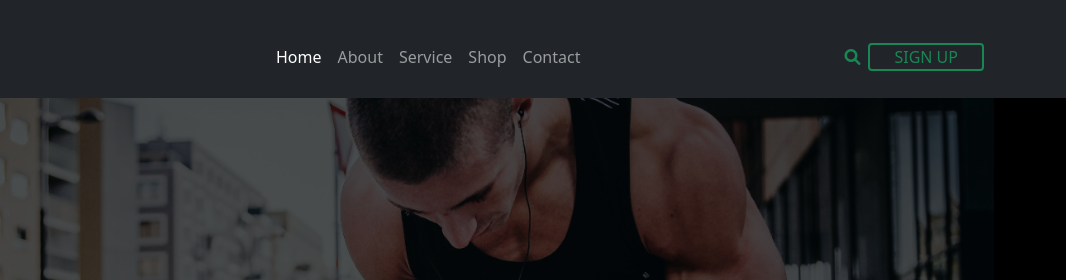
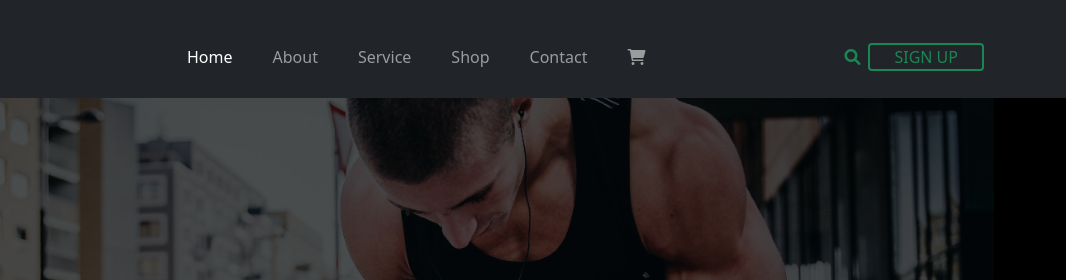
Before and after one commit to odurusphp/sports_template, a plain HTML site: page index.html in a window 1280 px wide. Shown: the top 280 px of the page, 214-1280 px from the left. Drawn offline with Linux system fonts and the light colour scheme.

Commit message:
Changes in nav bar

```diff
--- a/index.html
+++ b/index.html
@@ -20,20 +20,23 @@
           </button>
           <div class="collapse navbar-collapse text-center" id="navbarScroll">
             <ul class="navbar-nav w-100 justify-content-center my-2 my-lg-0 navbar-nav-scroll" style="--bs-scroll-height: 100px;">
-              <li class="nav-item">
+              <li class="nav-item me-lg-4">
                 <a class="nav-link active" aria-current="page" href="#">Home</a>
               </li>
-              <li class="nav-item">
+              <li class="nav-item  me-lg-4">
                 <a class="nav-link" href="#">About</a>
               </li>
-              <li class="nav-item">
+              <li class="nav-item  me-lg-4">
                 <a class="nav-link" href="#">Service</a>
               </li>
-              <li class="nav-item">
+              <li class="nav-item  me-lg-4">
                 <a class="nav-link" href="#">Shop</a>
               </li>
-              <li class="nav-item">
+              <li class="nav-item  me-lg-4">
                 <a class="nav-link" href="#">Contact</a>
+              </li>
+              <li class="nav-item  me-lg-4">
+                <a class="nav-link" href="#"><i class="fa-solid fa-cart-shopping"></i></a>
               </li>
             </ul>
             <i class="fa fa-search text-success"></i>
```
